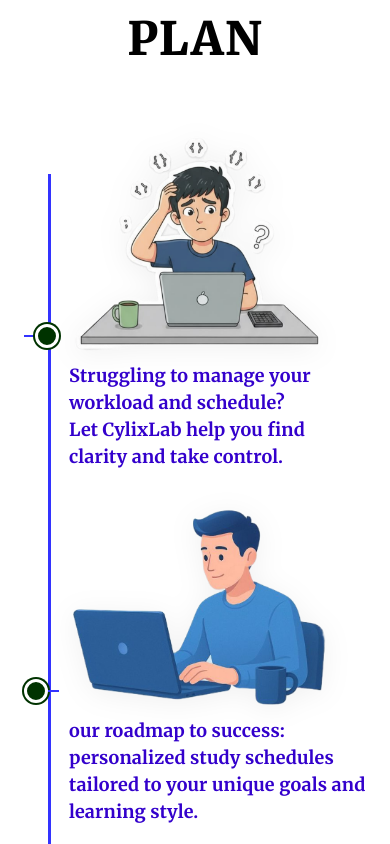
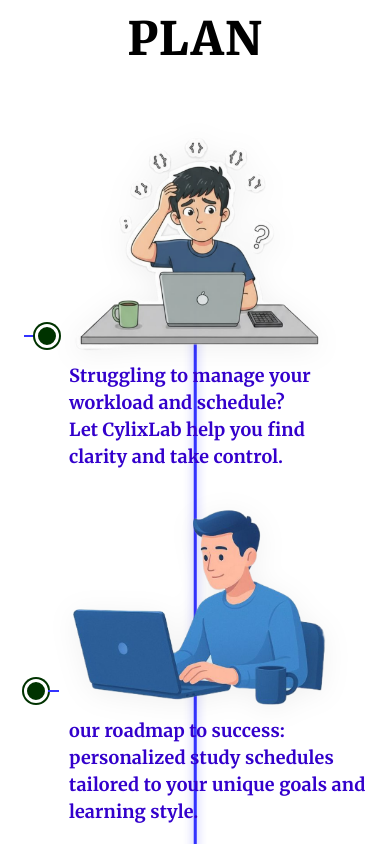
Before and after one commit to ravinduanushka/cylixlab, a React (Vite) app in the folder frontend/: page / in a window 390 px wide. Shown: the part 620-1464 px from the top of the page. Built offline with nearby package versions, Linux system fonts and the light colour scheme.

Commit message:
Enhance plan section with scroll-driven animations and dynamic path height; refactor central stem styling for improved visibility

```diff
--- a/frontend/src/App.css
+++ b/frontend/src/App.css
@@ -202,16 +202,44 @@
   margin: 0 auto;
 }
 
-/* Central vertical line using #3333FF */
-.plan-center-stem {
+/* Central vertical track (subtle guide line) */
+.plan-center-stem-track {
   position: absolute;
   top: 40px;
   bottom: 60px;
   left: 50%;
   width: 2.5px;
-  background-color: #3333FF;
+  background-color: rgba(51, 51, 255, 0.12);
   transform: translateX(-50%);
   z-index: 1;
+  border-radius: 2px;
+}
+
+/* Animated drawing path in #3333FF (slowly displays as you scroll) */
+.plan-center-stem-fill {
+  position: absolute;
+  top: 40px;
+  left: 50%;
+  width: 2.5px;
+  max-height: calc(100% - 90px);
+  background: #3333FF;
+  transform: translateX(-50%);
+  z-index: 1;
+  border-radius: 2px;
+  transition: height 0.15s ease-out;
+  box-shadow: 0 0 10px rgba(51, 51, 255, 0.45);
+}
+
+.stem-glow-tip {
+  position: absolute;
+  bottom: -3px;
+  left: 50%;
+  transform: translateX(-50%);
+  width: 7px;
+  height: 7px;
+  border-radius: 50%;
+  background: #3333FF;
+  box-shadow: 0 0 10px #3333FF, 0 0 18px #3333FF;
 }
 
 .plan-steps-wrapper {
@@ -250,6 +278,7 @@
   padding-left: 55px;
 }
 
+/* Scroll reveal card animation - slowly displays as you scroll */
 .plan-card {
   display: flex;
   flex-direction: column;
@@ -257,14 +286,25 @@
   position: relative;
   width: 100%;
   max-width: 440px;
+  opacity: 0;
+  transition: opacity 0.85s cubic-bezier(0.16, 1, 0.3, 1),
+              transform 0.85s cubic-bezier(0.16, 1, 0.3, 1);
 }
 
 .plan-card-left {
   align-items: flex-start;
+  transform: translateX(-35px);
 }
 
 .plan-card-right {
   align-items: flex-start;
+  transform: translateX(35px);
+}
+
+/* When revealed by scroll: slowly glides into view */
+.plan-step-row.is-revealed .plan-card {
+  opacity: 1;
+  transform: translateX(0);
 }
 
 .plan-image-box {
@@ -325,6 +365,13 @@
   height: 2.5px;
   background-color: #3333FF;
   flex: 1;
+  transform-origin: right center;
+  transform: scaleX(0);
+  transition: transform 0.65s cubic-bezier(0.16, 1, 0.3, 1) 0.25s;
+}
+
+.is-revealed .branch-left .branch-line {
+  transform: scaleX(1);
 }
 
 .branch-left .branch-node {
@@ -335,6 +382,15 @@
   border-radius: 50%;
   margin-right: -12px;
   box-shadow: 0 0 0 2px #003300;
+  transform: scale(0);
+  opacity: 0;
+  transition: transform 0.5s cubic-bezier(0.34, 1.56, 0.64, 1) 0.4s,
+              opacity 0.35s ease 0.4s;
+}
+
+.is-revealed .branch-left .branch-node {
+  transform: scale(1);
+  opacity: 1;
 }
 
 .branch-right {
@@ -352,12 +408,28 @@
   border-radius: 50%;
   margin-left: -12px;
   box-shadow: 0 0 0 2px #003300;
+  transform: scale(0);
+  opacity: 0;
+  transition: transform 0.5s cubic-bezier(0.34, 1.56, 0.64, 1) 0.4s,
+              opacity 0.35s ease 0.4s;
+}
+
+.is-revealed .branch-right .branch-node {
+  transform: scale(1);
+  opacity: 1;
 }
 
 .branch-right .branch-line {
   height: 2.5px;
   background-color: #3333FF;
   flex: 1;
+  transform-origin: left center;
+  transform: scaleX(0);
+  transition: transform 0.65s cubic-bezier(0.16, 1, 0.3, 1) 0.25s;
+}
+
+.is-revealed .branch-right .branch-line {
+  transform: scaleX(1);
 }
 
 /* =========================================================
@@ -555,12 +627,12 @@
   }
 
   .navbar-links {
-    gap: 6px;
+    gap: 14px;
   }
 
   .nav-link {
-    font-size: 13px;
-    padding: 4px 10px;
+    font-size: 14px;
+    padding: 2px 4px;
   }
 
   .hero-section {
--- a/frontend/src/components/PlanSection.jsx
+++ b/frontend/src/components/PlanSection.jsx
@@ -1,4 +1,4 @@
-import React from 'react';
+import React, { useEffect, useRef, useState } from 'react';
 
 const planSteps = [
   {
@@ -52,20 +52,84 @@ const planSteps = [
 ];
 
 const PlanSection = () => {
+  const containerRef = useRef(null);
+  const [lineHeight, setLineHeight] = useState(0);
+  const [visibleSteps, setVisibleSteps] = useState({});
+
+  useEffect(() => {
+    // 1. Scroll-driven dynamic path height calculation
+    const handleScroll = () => {
+      if (!containerRef.current) return;
+      const rect = containerRef.current.getBoundingClientRect();
+      const windowHeight = window.innerHeight;
+
+      // When the top of the container reaches 70% of viewport, progress begins
+      const startOffset = windowHeight * 0.7;
+      const totalHeight = rect.height * 0.9;
+      const currentScroll = startOffset - rect.top;
+
+      const progress = Math.min(Math.max(currentScroll / totalHeight, 0), 1);
+      setLineHeight(progress * 100);
+    };
+
+    window.addEventListener('scroll', handleScroll, { passive: true });
+    handleScroll();
+
+    // 2. IntersectionObserver to slowly display/reveal each of the 4 images and text
+    const observerCallback = (entries) => {
+      entries.forEach((entry) => {
+        if (entry.isIntersecting) {
+          const stepId = entry.target.getAttribute('data-step-id');
+          if (stepId) {
+            setVisibleSteps((prev) => ({ ...prev, [stepId]: true }));
+          }
+        }
+      });
+    };
+
+    const observer = new IntersectionObserver(observerCallback, {
+      threshold: 0.15,
+      rootMargin: '0px 0px -40px 0px'
+    });
+
+    const stepElements = containerRef.current.querySelectorAll('.plan-step-row');
+    stepElements.forEach((el) => observer.observe(el));
+
+    return () => {
+      window.removeEventListener('scroll', handleScroll);
+      observer.disconnect();
+    };
+  }, []);
+
   return (
     <section id="plan" className="plan-section">
       <h2 className="plan-title">PLAN</h2>
 
-      <div className="plan-timeline-container">
-        {/* Central Vertical Stem */}
-        <div className="plan-center-stem"></div>
+      <div className="plan-timeline-container" ref={containerRef}>
+        {/* Background Track Guide Line */}
+        <div className="plan-center-stem-track"></div>
+
+        {/* Animated Drawing Path (fills slowly as you scroll down) */}
+        <div
+          className="plan-center-stem-fill"
+          style={{ height: `${lineHeight}%` }}
+        >
+          <div className="stem-glow-tip"></div>
+        </div>
 
         <div className="plan-steps-wrapper">
           {planSteps.map((step) => {
             const isLeft = step.position === 'left';
+            const isRevealed = !!visibleSteps[step.id];
+
             return (
-              <div key={step.id} className={`plan-step-row ${isLeft ? 'row-left' : 'row-right'}`}>
-
+              <div
+                key={step.id}
+                data-step-id={step.id}
+                className={`plan-step-row ${isLeft ? 'row-left' : 'row-right'} ${
+                  isRevealed ? 'is-revealed' : ''
+                }`}
+              >
                 {/* Left Side Container */}
                 <div className="plan-col plan-col-left">
                   {isLeft && (
@@ -99,7 +163,6 @@ const PlanSection = () => {
                     </div>
                   )}
                 </div>
-
               </div>
             );
           })}
```
